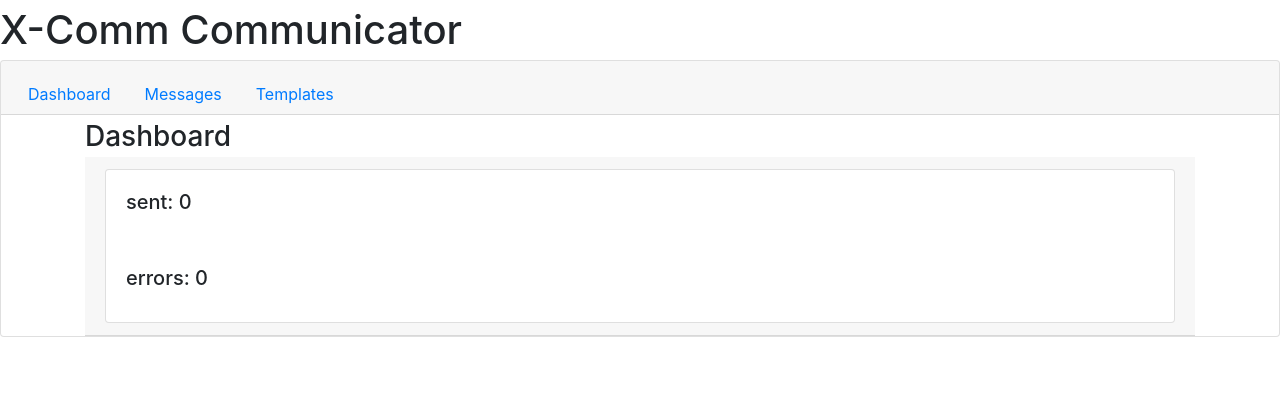
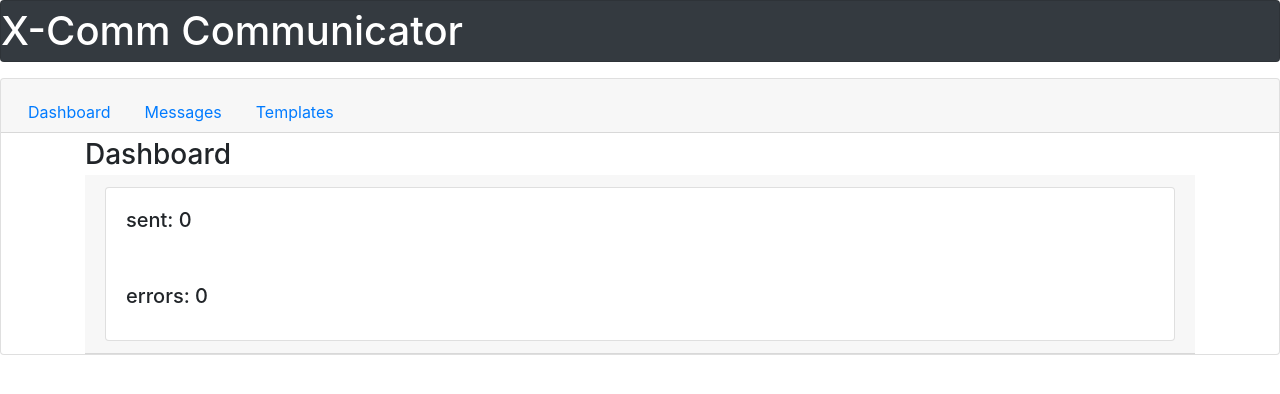
Before and after one commit to ecimionatto/x-comm-dashboard, a React (Create React App) app: page / in a window 1280 px wide. Shown: the top 394 px of the page. Built offline with nearby package versions, Linux system fonts and the light colour scheme; no server answers.

Commit message:
dark header

```diff
--- a/src/index.js
+++ b/src/index.js
@@ -12,7 +12,10 @@ import 'bootstrap/dist/css/bootstrap.css';
 
 const routing = (
     <Router>
-        <h1 className="modal-title">X-Comm Communicator</h1>
+        <div className="card text-white bg-dark mb-3">
+            <h1 className="modal-title">X-Comm Communicator</h1>
+        </div>
+
         <div className="card">
             <div className="card-header">
                 <ul className="nav nav-tabs card-header-tabs">
```
